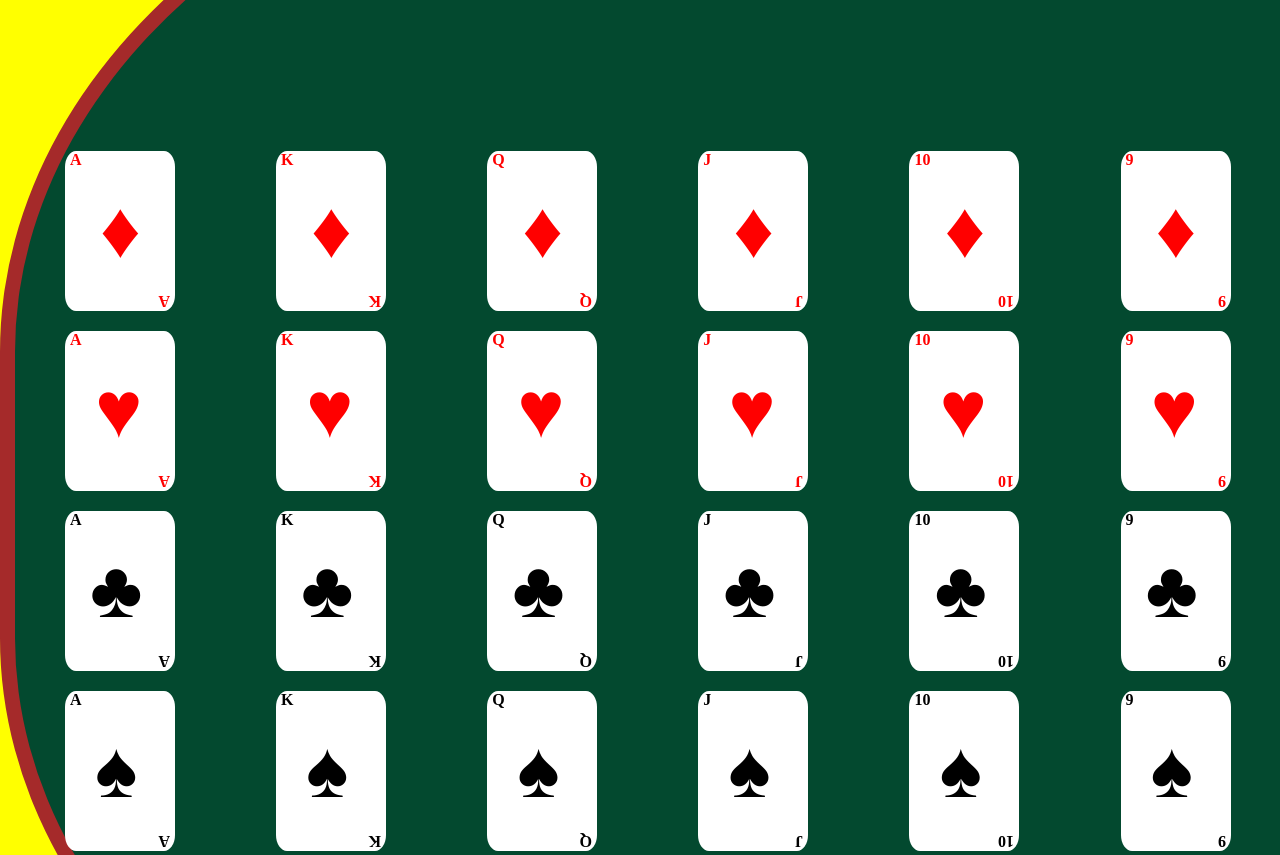
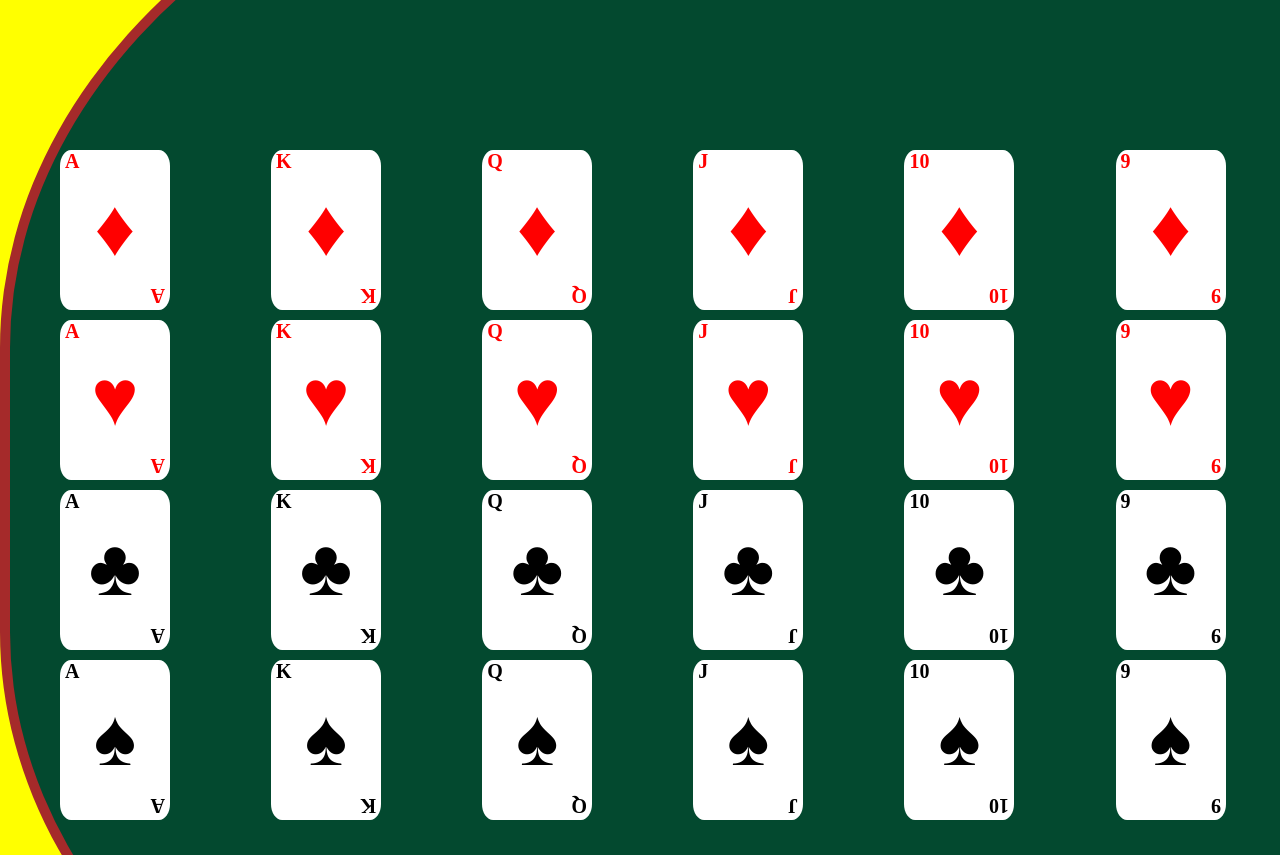
Before and after one commit to mazurenkooleksandr/beetroot-lesson-12-1, a plain HTML site: page index.html in a window 1280 px wide. Shown: the part 220-1075 px from the top of the page. Drawn offline with Linux system fonts and the light colour scheme.

Commit message:
fixed margin

```diff
--- a/css/style.css
+++ b/css/style.css
@@ -10,7 +10,7 @@ body {
     height: 1400px;
     background-color: #03492f;
     border-radius: 40%;
-    border: 15px solid #a52a2a;
+    border: 10px solid #a52a2a;
     margin: 0 auto;
 }
 
@@ -24,7 +24,7 @@ body {
     display: grid;
     grid-template-columns: 1fr 1fr 1fr 1fr 1fr 1fr 1fr 1fr 1fr;
     grid-template-rows: 1fr 1fr 1fr 1fr;
-    gap: 20px 0px;
+    gap: 10px 0px;
     grid-template-areas:
       "ace-of-spades k-of-spades q-of-spades j-of-spades ten-of-spades nine-of-spades eight-of-spades seven-of-spades six-of-spades"
       "ace-cross k-cross q-cross j-cross ten-cross nine-cross eight-cross seven-cross six-cross"
@@ -79,39 +79,50 @@ body {
 .fr-letter {
     color: #ff0000;
     font-weight: bold;
-    margin-top: px;
+    font-size: 20px;
     margin-left: 5px;
 }
 
 .spades {
     color: #000;
     font-size: 80px;
-    margin-left: 30px;
+    display: flex;
+    justify-content: center;
+    margin-top: -10px;
 }
 
 .hearts {
     color: #ff0000;
     font-size: 80px;
-    margin-left: 30px;
+    display: flex;
+    justify-content: center;
+    margin-top: -10px;
 }
 
 .diamonds {
     color: #ff0000;
     font-size: 80px;
-    margin-left: 35px;
+    display: flex;
+    justify-content: center;
+    margin-top: -10px;
 }
 
 .cross {
     color: #000;
     font-size: 80px;
-    margin-left: 25px;
+    display: flex;
+    justify-content: center;
+    margin-top: -10px;
 }
 
 .tr-letter {
     font-weight: bold;
+    font-size: 20px;
     transform: rotate(-180deg);
     color: #ff0000;
     margin-right: 5px;
+    position: relative;
+    top:-10px;
 }
 
 .black {
@@ -129,8 +140,6 @@ body {
 .flip-container, .front, .back {
     width: 110px;
     height: 160px;
-
-
 }
 
 .flipper {
```
Also changed, not shown: index.html (+0 -2 lines).
